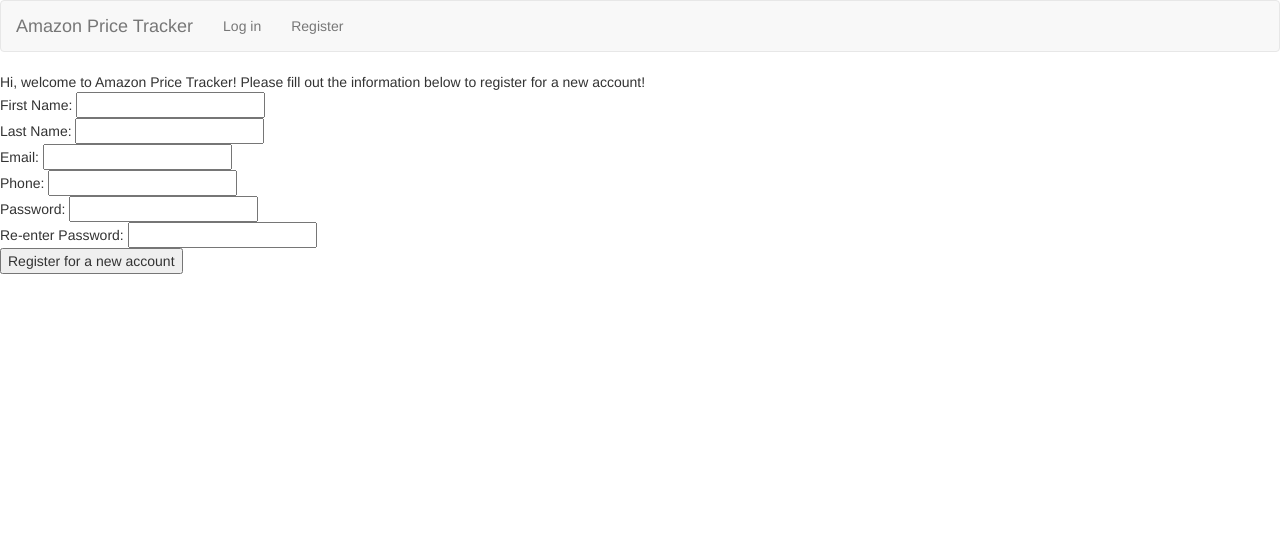
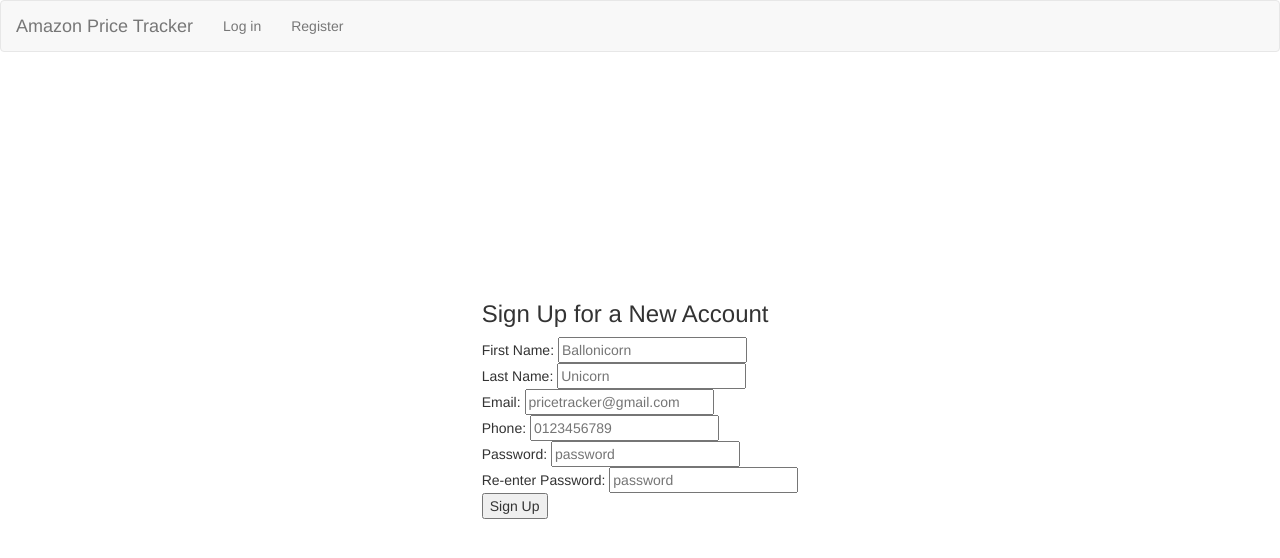
Before and after one commit to ErikaLi/Amazon-Price-Tracker, a Flask app: page /register in a window 1280 px wide. Shown: the top 558 px of the page. Run offline with Flask 2, Linux system fonts and the light colour scheme; some libraries are stand-ins or nearby versions.

Commit message:
styled homhomomepage

```diff
--- a/model.py
+++ b/model.py
@@ -19,7 +19,7 @@ class User(db.Model):
     fname = db.Column(db.String(64), nullable=False)
     lname = db.Column(db.String(64), nullable=False)
     email = db.Column(db.String(64), nullable=False)
-    password = db.Column(db.String(64), nullable=False)
+    password = db.Column(db.String(30), nullable=False)
     phone = db.Column(db.String(16), nullable=False)
 
     def __repr__(self):
--- a/server.py
+++ b/server.py
@@ -70,7 +70,7 @@ def register_process():
         # redirects them to login if the email is already in use
         results = {"message": "This email is already in use. Please log in to your account.",
                    "redirect": True,
-                   "redirect_url": "/login",
+                   "redirect_url": "/",
                    "empty_password": False,
                     }
         return jsonify(results)
@@ -88,7 +88,7 @@ def register_process():
         if password_match(password, password1):
             # enforce password format
             if not password_check(password):
-                results = {"message": "Please enter a password with at least one uppercase letter, one lowercase letter, one digit, and one special character with minimum length of 8.",
+                results = {"message": "Please enter a password with at least one uppercase letter, one lowercase letter, one digit, and one special character.",
                            "redirect": False,
                            "empty_password": True,
                         }
@@ -101,7 +101,7 @@ def register_process():
 
             results = {"message": "Successfully registered! Log in to your account now.",
                        "redirect": True,
-                       "redirect_url": "/login",
+                       "redirect_url": "/",
                        "empty_password": False,
                     }
             return jsonify(results)
@@ -141,7 +141,7 @@ def process_password_change():
         session.pop("user_id")
         results = {"message": "The password you entered is incorrect, please sign in again.",
                    "redirect": True,
-                   'redirect_url': '/login',
+                   'redirect_url': '/',
                 }
         return jsonify(results)
 
@@ -156,7 +156,7 @@ def process_password_change():
 
     # if the new passwords are not in the right format, empty out all passwords and ask them to try again
     elif not password_check(new_password):
-        results = {"message": "Please enter a password with at least one uppercase letter, one lowercase letter, one digit, and one symbol with minimum length 8.",
+        results = {"message": "Please enter a password with at least one uppercase letter, one lowercase letter, one digit, and one special character.",
                    "redirect": False,
                    "empty_password": True,
                     }
@@ -168,20 +168,20 @@ def process_password_change():
     session.pop("user_id")
     results = {"message": 'Your password was successfully reset, please sign in using your new password.',
                 "redirect": True,
-                'redirect_url': "/login",
+                'redirect_url': "/",
             }
     return jsonify(results)
 
 
-@app.route('/login', methods=["GET"])
-def login_form():
-    """Display login form"""
+# @app.route('/login', methods=["GET"])
+# def login_form():
+#     """Display login form"""
 
-    if session.get("user_id"):
-        flash("Congratulations, you are already logged in!")
-        return redirect("/")
+#     if session.get("user_id"):
+#         flash("Congratulations, you are already logged in!")
+#         return redirect("/")
 
-    return render_template('login.html')
+#     return render_template('login.html')
 
 
 @app.route('/login', methods=["POST"])
@@ -189,7 +189,7 @@ def login_process():
     """Process login form"""
 
     email = request.form['email']
-    password = request.form['password']
+    password = request.form['pw']
     current_user = User.query.filter(User.email == email).first()
 
     if current_user and validate_password(password, current_user.password):
@@ -199,7 +199,7 @@ def login_process():
 
     else:
         flash("Invalid log in, please try again.")
-        return redirect("/login")
+        return redirect("/")
 
 
 @app.route('/logout', methods=["GET"])
--- /dev/null
+++ b/static/tracker.css
@@ -0,0 +1,5 @@
+.sticky-top {
+  position: fixed;
+  top: 100;
+  width: 100%
+}
--- a/templates/base.html
+++ b/templates/base.html
@@ -3,6 +3,7 @@
 <head>
   <title>Amazon Price Tracker</title>
   <link rel="stylesheet" href="https://maxcdn.bootstrapcdn.com/bootstrap/3.3.7/css/bootstrap.min.css" integrity="sha384-BVYiiSIFeK1dGmJRAkycuHAHRg32OmUcww7on3RYdg4Va+PmSTsz/K68vbdEjh4u" crossorigin="anonymous">
+  <link rel='stylesheet', href='static/tracker.css'>
 </head>
 
 <body>
@@ -73,12 +74,40 @@
       </div>
     </nav>
     {% endif %}
+
 {% with messages = get_flashed_messages() %}
     {% for message in messages %}
         <div class="alert alert-warning">{{ message }}</div>
     {% endfor %}
 {% endwith %}
+
+
+<link href="static/jquery.modal.css" type="text/css" rel="stylesheet" />
+<link rel="stylesheet" href="//code.jquery.com/ui/1.12.1/themes/base/jquery-ui.css">
+<script src="https://code.jquery.com/jquery-3.2.1.min.js"></script>
+<script src="http://code.jquery.com/jquery-latest.min.js"></script>
+<script src="static/jquery.modal.min.js"></script>
+<script src="https://code.jquery.com/jquery-1.12.4.js"></script>
+<script src="https://code.jquery.com/ui/1.12.1/jquery-ui.js"></script>
+<script src="http://code.jquery.com/jquery.js"></script>
 {% block content %} put your content here {% endblock %}
+
+{% block JQ %}{% endblock %}
+<br><br><br>
+<footer id='foot-logo'> &copy; 2018: Amazon Price Tracker </footer>
+<script>
+    $(function() {
+            $('#foot-logo').css({
+                'position' : 'absolute',
+                'left' : '50%',
+                'bottom' : '0px',
+                'margin-left' : function() {return -$(this).outerWidth()/2},
+                'margin-top' : function() {return -$(this).outerHeight()/2},
+                'color' : 'white'
+            });
+        });
+</script>
+
 
 </body>
 </html>
--- a/templates/register.html
+++ b/templates/register.html
@@ -1,18 +1,33 @@
 {% extends 'base.html' %}
 {% block content %}
 
-Hi, welcome to Amazon Price Tracker!
-Please fill out the information below to register for a new account!
-<form action='/register', method='POST' id='regForm'>
-    First Name: <input type='text', id='fname', name='fname' required><br>
-    Last Name: <input type='text', id='lname', name='lname' required><br>
-    Email: <input type='email', id='email', name='email' required><br>
-    Phone: <input type='tel', id='phone', name='phone' required><br>
-    Password: <input type='password', id='password', name='password' required><br>
-    Re-enter Password: <input type='password', id='password1', name='password1' required><br>
-    <input type='submit', id='registration', value='Register for a new account' required>
-</form>
+<div id="registration-form">
+    <h3>Sign Up for a New Account</h3>
+    <form action='/register' method='POST' id='regForm'>
+        First Name: <input type='text' id='fname' name='fname' placeholder='Ballonicorn' maxlength='64' required><br>
+        Last Name: <input type='text' id='lname' name='lname' placeholder='Unicorn' maxlength='64' required><br>
+        Email: <input type='email' id='email' name='email' placeholder='pricetracker@gmail.com' maxlength='64' required><br>
+        Phone: <input type='tel' id='phone' name='phone' placeholder='0123456789' required><br>
+        Password: <input type='password' id='password' name='password' maxlength='30' minlength='8' placeholder='password' required><br>
+        Re-enter Password: <input type='password' id='password1' name='password1' placeholder='password' required><br>
+        <input type='submit' id='registration' value='Sign Up' required>
+    </form>
+</div>
 
-<script src="http://code.jquery.com/jquery.js"></script>
 <script src="/static/js/register.js"></script>
 {% endblock %}
+
+
+{% block JQ %}
+    <script>
+        $(function() {
+            $('#registration-form').css({
+                'position' : 'absolute',
+                'left' : '50%',
+                'top' : '50%',
+                'margin-left' : function() {return -$(this).outerWidth()/2},
+                'margin-top' : function() {return -$(this).outerHeight()/2},
+            });
+        });
+    </script>
+{% endblock%}
--- a/templates/watchlist.html
+++ b/templates/watchlist.html
@@ -2,7 +2,7 @@
 {% block content %}
 
 
-  <div>
+  <div class='sticky-top'>
     <b>Add another item</b>
       <form action='/add_item' method='POST' id='add_item_form'>
           Amazon URL: <input type='text' id='url_add' name='url_add' required><br>
```
Also changed, not shown: templates/index.html (+57 -15 lines), templates/login.html (deleted, +0 -16 lines), static/Cook_Book.jpg (added), static/Workaholic.jpg (added), 5 other files. Lines whose indentation alone changed are shown as unchanged.
